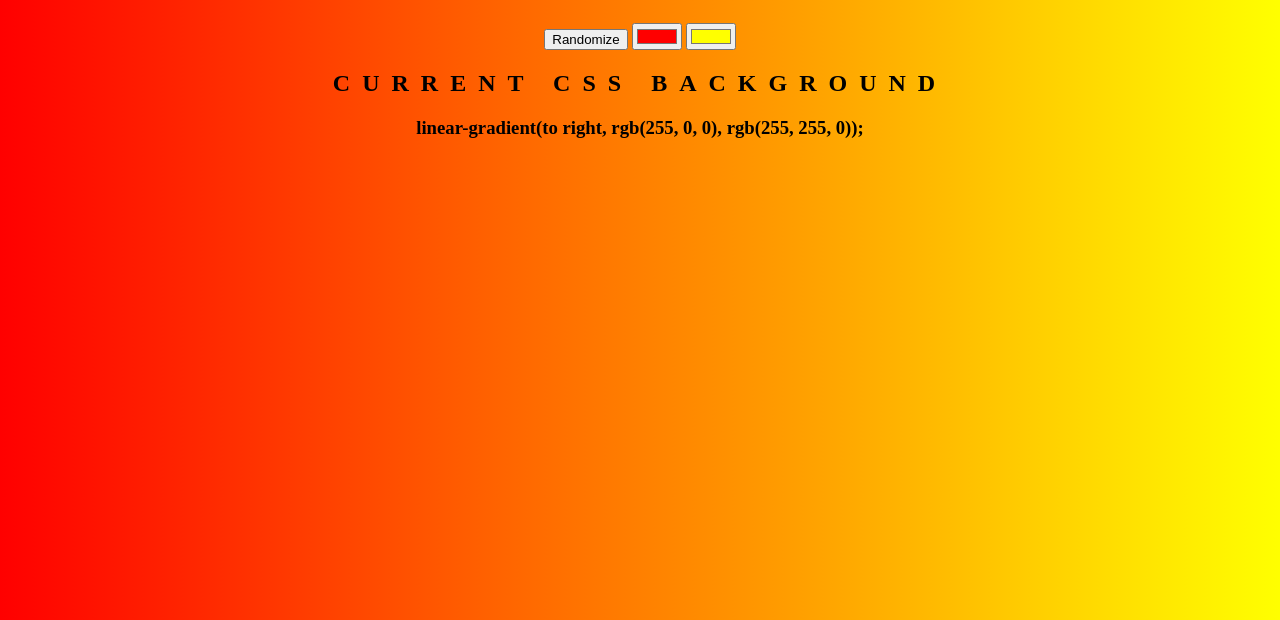
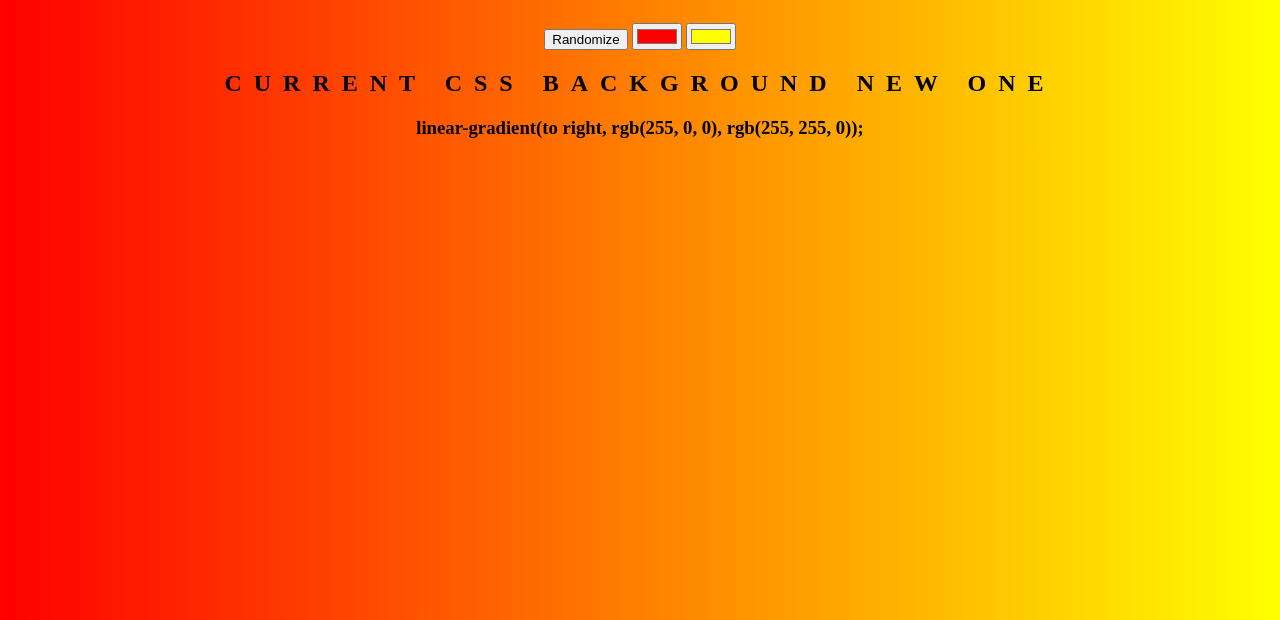
Before and after one commit to alberthk/gitpractice, a plain HTML site: page index.html in a window 1280 px wide. Shown: the part 180-800 px from the top of the page. Drawn offline with Linux system fonts and the light colour scheme.

Commit message:
new text

```diff
--- a/index.html
+++ b/index.html
@@ -9,7 +9,7 @@
 	<button id="random">Randomize</button>
 	<input oninput="setGradient()" class="color1" type="color" name="color1" value="#00ff00">
 	<input oninput="setGradient()" class="color2" type="color" name="color1" value="#ff0000">
-	<h2>Current CSS Background</h2>
+	<h2>Current CSS Background New one</h2>
 	<h3></h3>
 
 	<script type="text/javascript" src="script.js">
```
